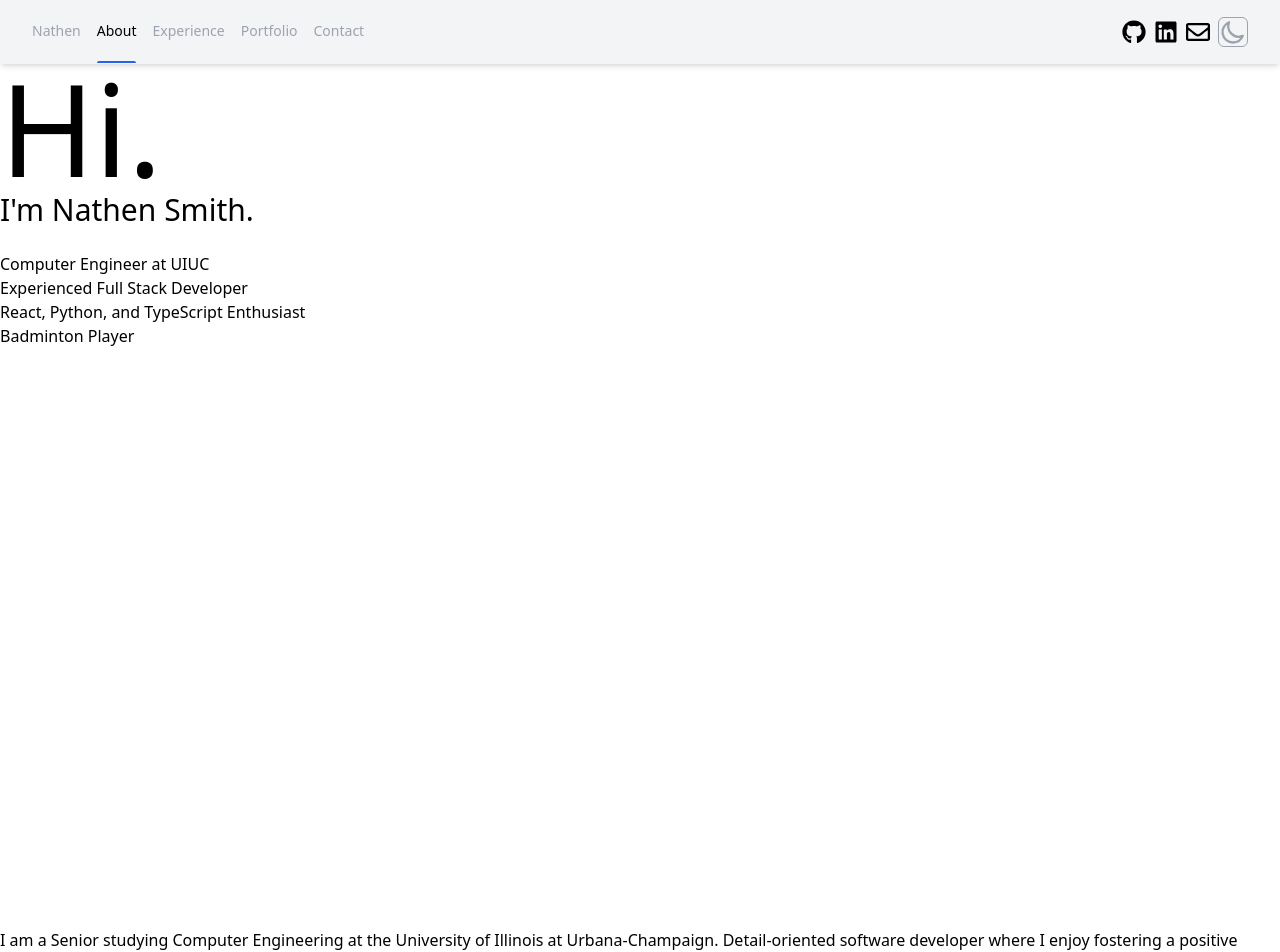
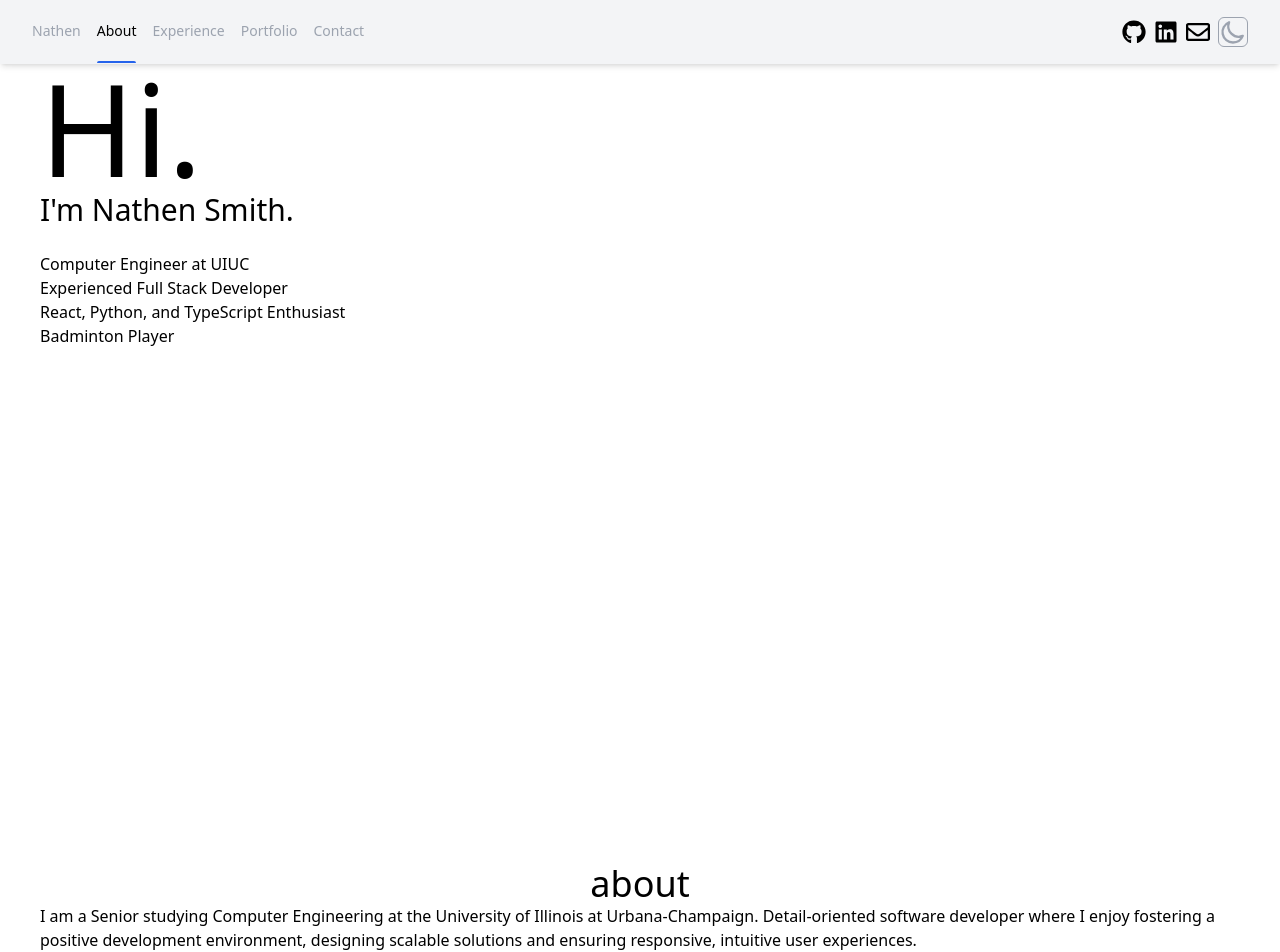
Before and after one commit to Nathen-Smith/react-tutorial, a React (Create React App) app in the folder web/: page / in a window 1280 px wide. Shown: the top 952 px of the page. Built offline with nearby package versions, Linux system fonts and the light colour scheme.

Commit message:
page location link

```diff
--- a/web/src/App.jsx
+++ b/web/src/App.jsx
@@ -43,11 +43,10 @@ const App = () => {
                 )
                 .getPropertyValue("height")
                 .slice(0, -2) //remove px
-            ) >
+            ) -
+            64 >
             0
         ) {
-          // basically react intersection observer can solve this too
-
           setPageSectionTrue(i);
           return;
         }
--- a/web/src/Content.jsx
+++ b/web/src/Content.jsx
@@ -2,7 +2,7 @@ import { experience } from "./constants";
 
 const Content = () => {
   return (
-    <div className="max-w-7xl mx-auto">
+    <div className="max-w-7xl mx-auto md:mx-10">
       <div className="h-screen">
         <p className="text-9xl dark:text-white">Hi.</p>
         <p className="text-3xl dark:text-white">I'm Nathen Smith.</p>
@@ -18,14 +18,16 @@ const Content = () => {
         </a>
       </div>
 
-      <div id="about" className="pt-16">
-        I am a Senior studying Computer Engineering at the University of
-        Illinois at Urbana-Champaign. Detail-oriented software developer where I
-        enjoy fostering a positive development environment, designing scalable
-        solutions and ensuring responsive, intuitive user experiences.
+      <div id="about" className="scroll-mt-16">
+        <div className="text-center text-4xl">about</div>I am a Senior studying
+        Computer Engineering at the University of Illinois at Urbana-Champaign.
+        Detail-oriented software developer where I enjoy fostering a positive
+        development environment, designing scalable solutions and ensuring
+        responsive, intuitive user experiences.
       </div>
 
-      <div id="experience" className="pt-16">
+      <div id="experience" className="scroll-mt-16">
+        <div className="text-center text-4xl">experience</div>
         {experience.map(({ title, date, description }) => {
           // if (type === "lg") {
           //   return (
```
